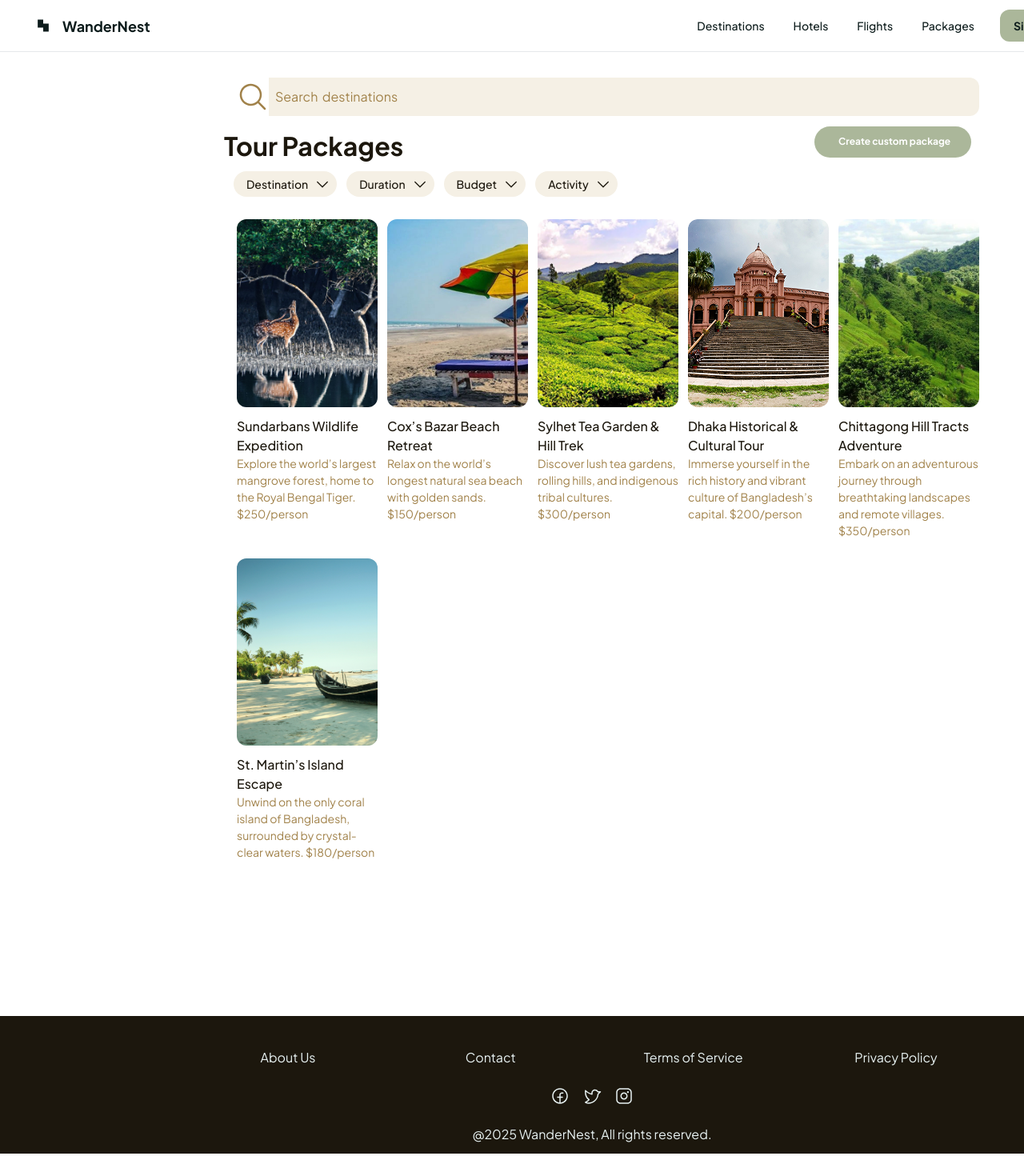
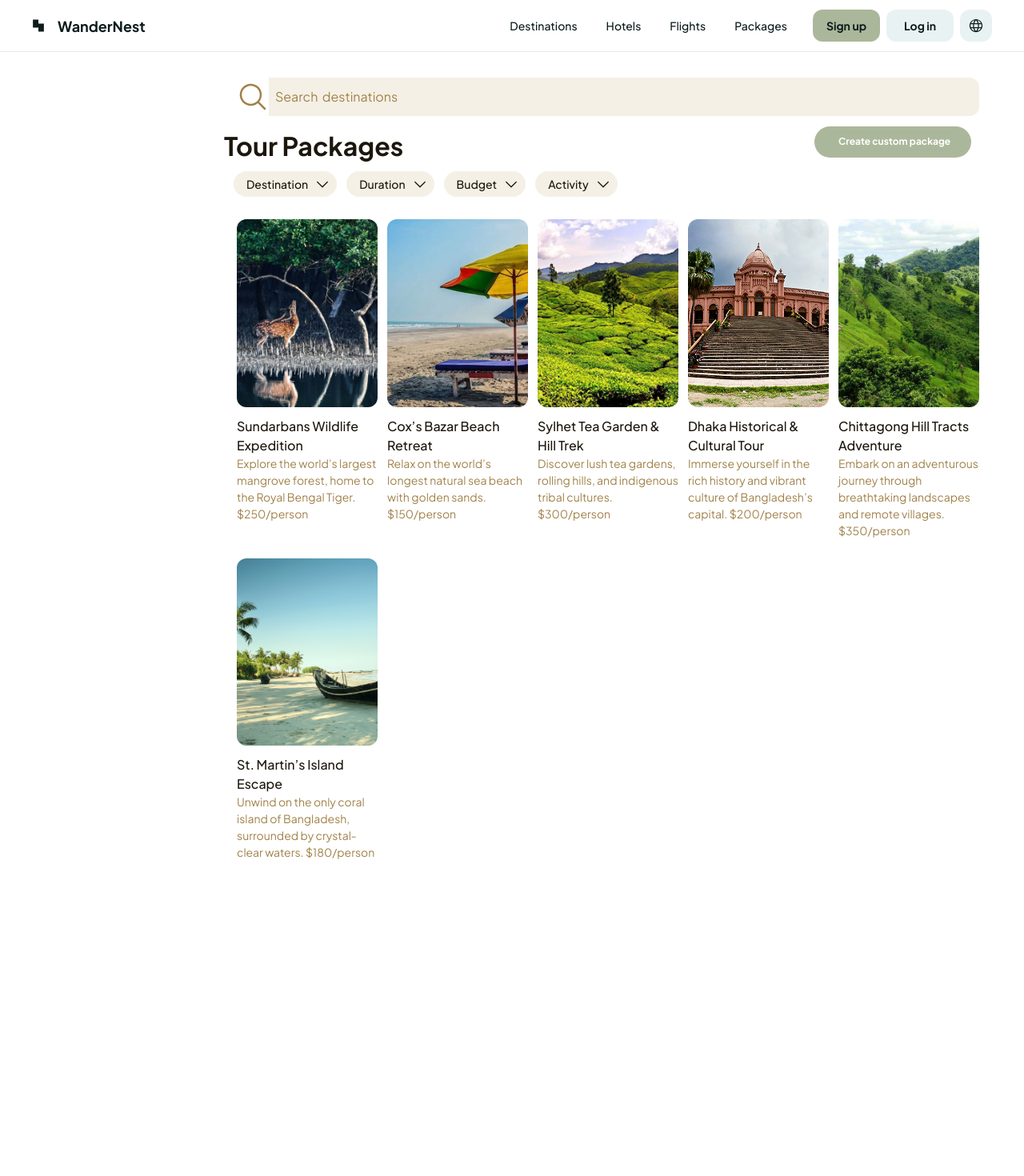
Before and after one commit to Redwan-Ahmed241/Wandernest, a React (Create React App) app: page /packages in a window 1280 px wide. Shown: the top 1470 px of the page at 80% size. Built offline with nearby package versions, Linux system fonts and the light colour scheme.

Commit message:
Packages_updated

```diff
--- a/src/components/Packages.tsx
+++ b/src/components/Packages.tsx
@@ -1,7 +1,7 @@
 import { FunctionComponent, useCallback } from 'react';
 import {useNavigate} from "react-router-dom";
 import styles from './Packages.module.css';
-
+import Layout from './Layout';
 
 const Packages:FunctionComponent = () => {
   	const navigate = useNavigate();
@@ -15,55 +15,15 @@ const Packages:FunctionComponent = () => {
     		navigate("/tour-packages");
   	}, [navigate]);
 
-  	return (
+  	return (<Layout>
     		<div className={styles.packages}>
       			<div className={styles.tourPackagesWrapper}>
         				<div className={styles.tourPackages}>
           					<div className={styles.tourPackages1}>
             						<div className={styles.depth0Frame0}>
-              							<div className={styles.footer} />
+
               							<div className={styles.depth1Frame0}>
-                								<div className={styles.navbarWrapper}>
-                  									<div className={styles.navbar}>
-                    										<div className={styles.depth3Frame0}>
-                      											<img className={styles.depth4Frame0} alt="" src="/Figma_photoes/wandernest.svg" />
-                      											<div className={styles.depth4Frame1} onClick={() => navigate('/homepage')}>
-                        												<b className={styles.wandernest}>WanderNest</b>
-                      											</div>
-                    										</div>
-                    										<div className={styles.depth3Frame1}>
-                      											<div className={styles.depth4Frame01}>
-                        												<div className={styles.depth4Frame1} onClick={() => navigate('/destinations')}>
-                          													<div className={styles.destinations}>Destinations</div>
-                        												</div>
-                        												<div className={styles.depth4Frame1} onClick={() => navigate('/hotels-rooms')}>
-                          													<div className={styles.destinations}>Hotels</div>
-                        												</div>
-                        												<div className={styles.depth5Frame2}>
-                          													<div className={styles.flights} onClick={() => navigate('/flights')}>
-                          														Flights
-                          													</div>
-                        												</div>
-                        												<div className={styles.depth4Frame1} onClick={() => navigate('/packages')}>
-                          													<div className={styles.destinations}>Packages</div>
-                        												</div>
-                      											</div>
-                      											<div className={styles.depth4Frame11}>
-                        												<div className={styles.depth5Frame01} onClick={() => navigate('/sign-up')}>
-                          													<div className={styles.depth6Frame0}>
-                            														<b className={styles.signUp}>Sign up</b>
-                          													</div>
-                        												</div>
-                        												<div className={styles.depth5Frame11} onClick={() => navigate('/login')}>
-                          													<div className={styles.depth6Frame0}>
-                            														<b className={styles.signUp}>Log in</b>
-                          													</div>
-                        												</div>
-                        												<img className={styles.depth5Frame21} alt=""src="/Figma_photoes/world.svg" />
-                      											</div>
-                    										</div>
-                  									</div>
-                								</div>
+
                 								<div className={styles.depth2Frame1}>
                   									<div className={styles.depth3Frame01}>
                     										<div className={styles.depth4Frame02}>
@@ -184,40 +144,14 @@ const Packages:FunctionComponent = () => {
                   									</div>
                 								</div>
               							</div>
-              							<img className={styles.depth5Frame05} alt="" src="/Figma_photoes/chat.svg" />
-              							<div className={styles.depth2Frame3}>
-                								<div className={styles.depth3Frame02}>
-                  									<div className={styles.depth4Frame03}>
-                    										<div className={styles.depth5Frame06}>
-                      											<div className={styles.depth6Frame09} onClick={onDepth4FrameClick}>
-                        												<div className={styles.aboutUs}>About Us</div>
-                      											</div>
-                      											<div className={styles.depth6Frame15}>
-                        												<div className={styles.aboutUs}>Contact</div>
-                      											</div>
-                      											<div className={styles.depth6Frame09} onClick={onDepth4FrameClick}>
-                        												<div className={styles.aboutUs}>Terms of Service</div>
-                      											</div>
-                      											<div className={styles.depth6Frame09} onClick={onDepth4FrameClick}>
-                        												<div className={styles.aboutUs}>Privacy Policy</div>
-                      											</div>
-                    										</div>
-                    										<div className={styles.depth5Frame14}>
-                      											<img className={styles.depth6Frame010} alt="" src="/Figma_photoes/facebook.svg" />
-                      											<img className={styles.depth6Frame010} alt="" src="/Figma_photoes/twitter.svg" />
-                      											<img className={styles.depth6Frame010} alt="" src="/Figma_photoes/insta.svg" />
-                    										</div>
-                    										<div className={styles.depth5Frame23}>
-                      											<div className={styles.aboutUs}>@2025 WanderNest, All rights reserved.</div>
-                    										</div>
-                  									</div>
-                								</div>
-              							</div>
+
+
             						</div>
           					</div>
         				</div>
       			</div>
-    		</div>);
+    		</div>
+			</Layout>);
 };
 
 export default Packages;
```
